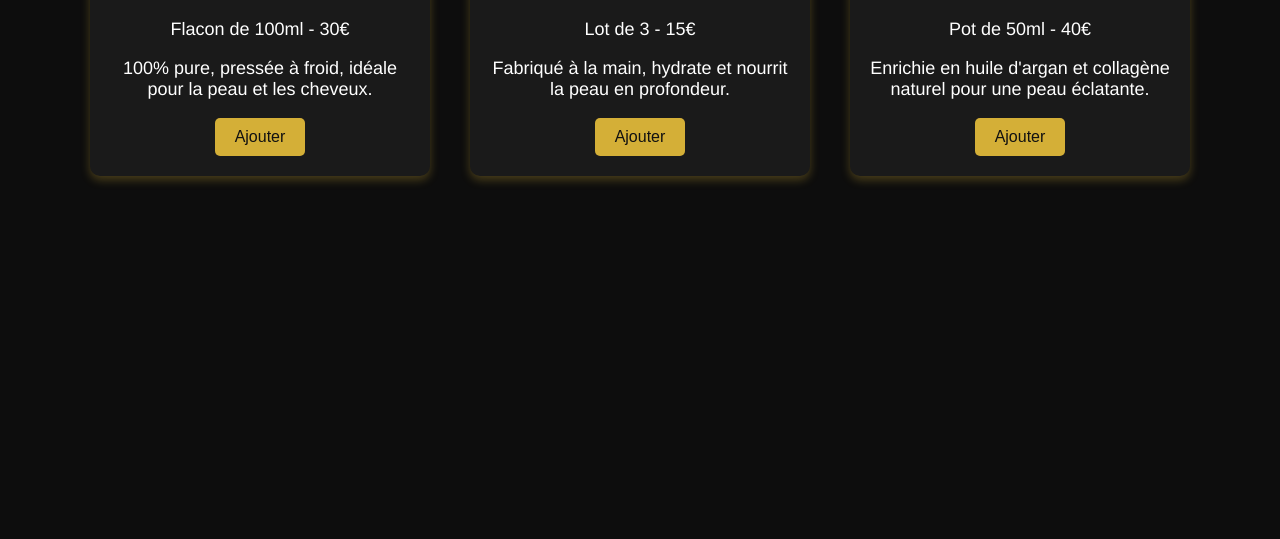
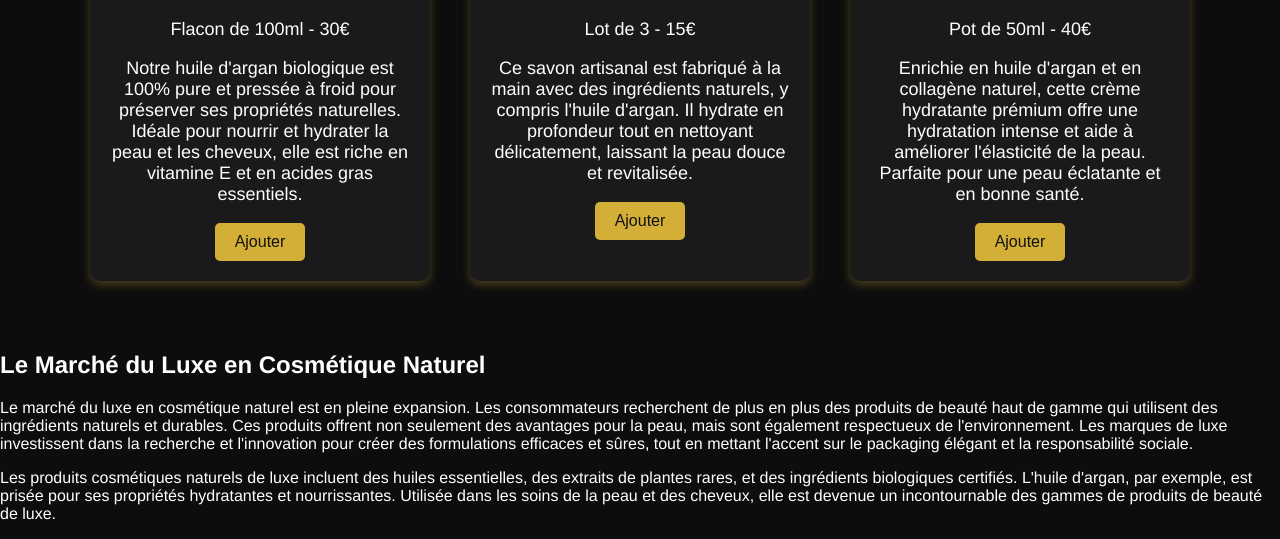
Before and after one commit to hasnape/-Luxe-d-Argan-Naturelle, a plain HTML site: page index.html in a window 1280 px wide. Shown: the part 364-903 px from the top of the page. Before the commit the page ends 800 px from the top, so only its background shows below. Drawn offline with Linux system fonts and the light colour scheme; a script that the page names is missing.

Commit message:
Update index.html
index

```diff
--- a/index.html
+++ b/index.html
@@ -27,7 +27,7 @@
                 <img src="huile-argan-bio.jpg" alt="Huile d'Argan Bio Pure">
                 <h3>Huile d'Argan Bio Pure</h3>
                 <p>Flacon de 100ml - 30€</p>
-                <p>100% pure, pressée à froid, idéale pour la peau et les cheveux.</p>
+                <p>Notre huile d'argan biologique est 100% pure et pressée à froid pour préserver ses propriétés naturelles. Idéale pour nourrir et hydrater la peau et les cheveux, elle est riche en vitamine E et en acides gras essentiels.</p>
                 <button onclick="ajouterAuPanier('Huile d\'Argan Bio Pure', 30)">Ajouter</button>
             </div>
 
@@ -35,7 +35,7 @@
                 <img src="savon-argan-artisanal.jpg" alt="Savon Artisanal à l'Argan">
                 <h3>Savon Artisanal à l'Argan</h3>
                 <p>Lot de 3 - 15€</p>
-                <p>Fabriqué à la main, hydrate et nourrit la peau en profondeur.</p>
+                <p>Ce savon artisanal est fabriqué à la main avec des ingrédients naturels, y compris l'huile d'argan. Il hydrate en profondeur tout en nettoyant délicatement, laissant la peau douce et revitalisée.</p>
                 <button onclick="ajouterAuPanier('Savon Artisanal à l\'Argan', 15)">Ajouter</button>
             </div>
 
@@ -43,10 +43,16 @@
                 <img src="creme-argan-luxe.jpg" alt="Crème Hydratante Prémium">
                 <h3>Crème Hydratante Prémium</h3>
                 <p>Pot de 50ml - 40€</p>
-                <p>Enrichie en huile d'argan et collagène naturel pour une peau éclatante.</p>
+                <p>Enrichie en huile d'argan et en collagène naturel, cette crème hydratante prémium offre une hydratation intense et aide à améliorer l'élasticité de la peau. Parfaite pour une peau éclatante et en bonne santé.</p>
                 <button onclick="ajouterAuPanier('Crème Hydratante Prémium', 40)">Ajouter</button>
             </div>
         </div>
+    </section>
+
+    <section class="marche-luxe">
+        <h2>Le Marché du Luxe en Cosmétique Naturel</h2>
+        <p>Le marché du luxe en cosmétique naturel est en pleine expansion. Les consommateurs recherchent de plus en plus des produits de beauté haut de gamme qui utilisent des ingrédients naturels et durables. Ces produits offrent non seulement des avantages pour la peau, mais sont également respectueux de l'environnement. Les marques de luxe investissent dans la recherche et l'innovation pour créer des formulations efficaces et sûres, tout en mettant l'accent sur le packaging élégant et la responsabilité sociale.</p>
+        <p>Les produits cosmétiques naturels de luxe incluent des huiles essentielles, des extraits de plantes rares, et des ingrédients biologiques certifiés. L'huile d'argan, par exemple, est prisée pour ses propriétés hydratantes et nourrissantes. Utilisée dans les soins de la peau et des cheveux, elle est devenue un incontournable des gammes de produits de beauté de luxe.</p>
     </section>
 
     <div id="panier" class="hidden">
```
